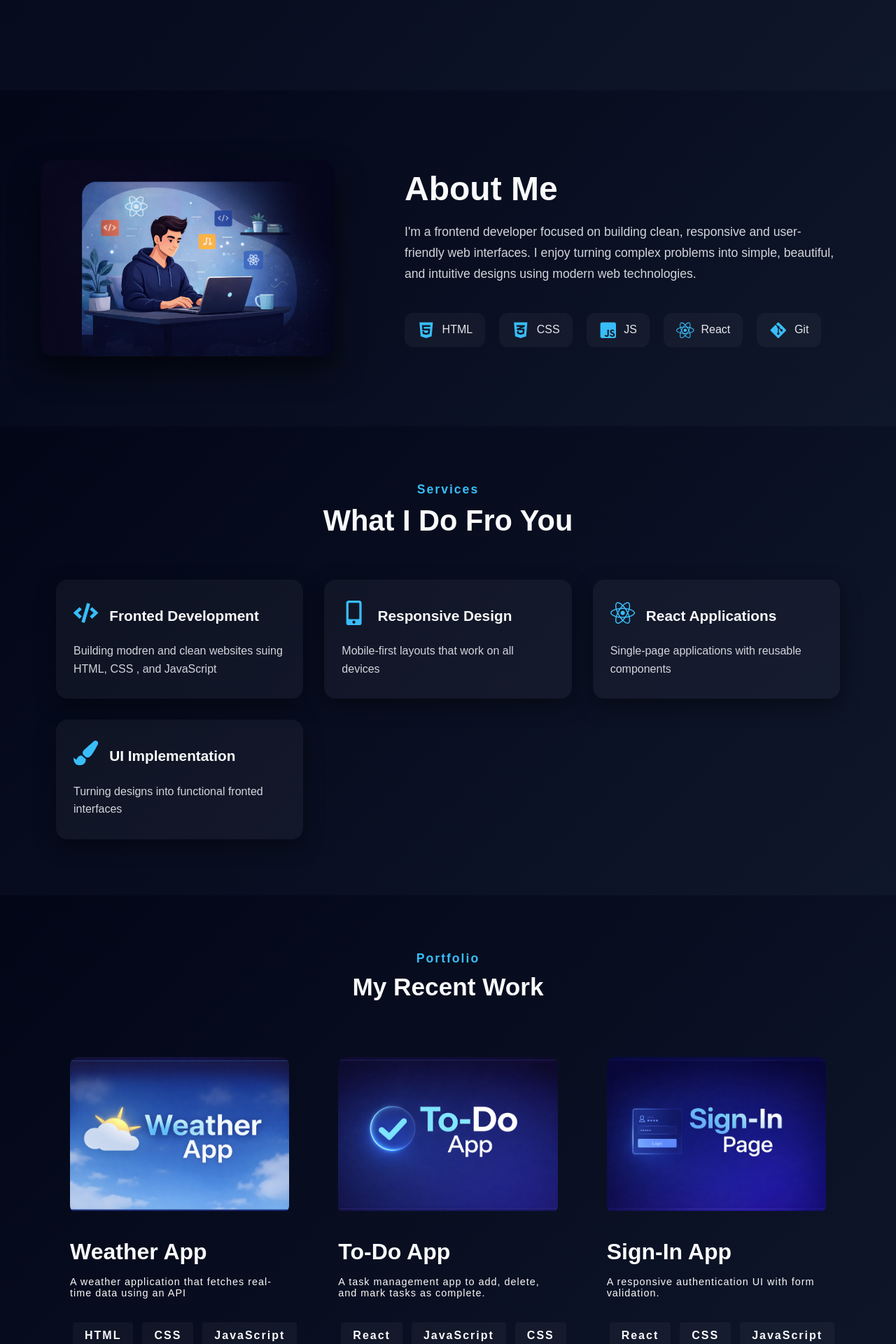
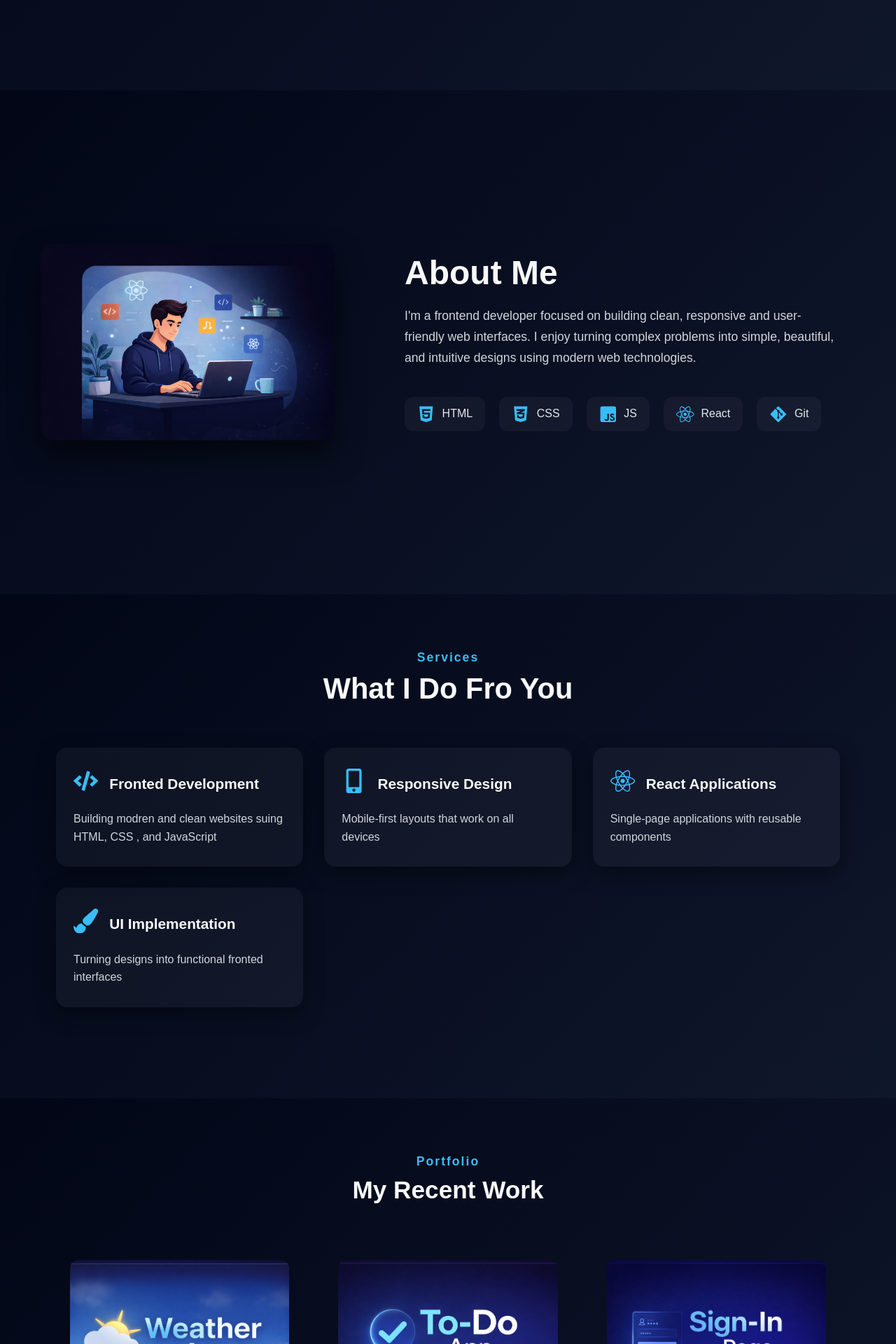
Before and after one commit to Abhay8750/my-portfolio, a React (Vite) app: page / in a window 1280 px wide. Shown: the part 660-2580 px from the top of the page at 70% size. Built offline with nearby package versions, Linux system fonts and the light colour scheme.

Commit message:
Updated design

```diff
--- a/src/components/Header.css
+++ b/src/components/Header.css
@@ -118,6 +118,7 @@
 ========================= */
 @media (max-width: 1024px) {
   .header {
+    min-height: 70vh;
     grid-template-columns: 1fr;
     text-align: center;
     padding: 40px 20px;
--- a/src/componentss/About.css
+++ b/src/componentss/About.css
@@ -6,7 +6,7 @@
 
 /* ABOUT SECTION */
 .about {
-  min-height: auto;
+  min-height: 90vh;
   display: flex;
   align-items: center;
   justify-content: space-between;
@@ -91,6 +91,7 @@
 
 @media (max-width: 1024px) {
   .about {
+    min-height: 70vh;
     flex-direction: column;
     padding: 30px 16px;
     text-align: center;
--- a/src/componentss/contact.css
+++ b/src/componentss/contact.css
@@ -6,6 +6,7 @@
 
 /* ===== CONTACT PAGE ===== */
 .contactpage {
+  min-height: 90vh;
   padding: 80px;
   background: linear-gradient(135deg, #020617, #0f172a);
   color: #f9fafb;
@@ -139,6 +140,7 @@
 /* ===== RESPONSIVE ===== */
 @media (max-width: 1024px) {
   .contactpage {
+    min-height: 70vh;
     padding: 50px 20px;
   }
 
--- a/src/componentss/services.css
+++ b/src/componentss/services.css
@@ -6,7 +6,8 @@
 
 /* SERVICES SECTION */
 .service {
-  min-height: auto;
+
+  min-height: 90vh;
   padding: 80px;
   background: linear-gradient(135deg, #020617, #0f172a);
   color: #f9fafb;
@@ -81,6 +82,7 @@
 /* RESPONSIVE */
 @media (max-width: 768px) {
   .service {
+    min-height: 70vh;
     padding: 40px 16px;
   }
 
@@ -111,6 +113,7 @@
 /*  */
 @media (max-width: 1024px) {
   .service {
+    min-height: 70vh;
     padding: 60px 20px;
   }
 
--- a/src/componentsss/List.css
+++ b/src/componentsss/List.css
@@ -6,9 +6,9 @@
 }
 
 .todo-app {
+  min-height: 60vh;
   background: linear-gradient(135deg, #020617, #0f172a);
   padding: 30px;
-  min-height: auto;
   border-radius: 12px;
   color: white;
   text-align: center;
--- a/src/componentsss/Sign.css
+++ b/src/componentsss/Sign.css
@@ -6,7 +6,7 @@
 }
 
 .signin-page {
-  height: auto;
+  height: 60vh;
   background: linear-gradient(135deg, #020617, #0f172a);
   display: flex;
   justify-content: center;
--- a/src/componentsss/portfolio.css
+++ b/src/componentsss/portfolio.css
@@ -7,6 +7,7 @@
 /* Portfollio */
 
 .Portfollio {
+  min-height: 90vh;
   padding: 80px;
   background: linear-gradient(135deg, #020617, #0f172a);
   color: #f9fafb;
@@ -143,6 +144,7 @@
 
 @media (max-width: 1024px) {
   .Portfollio {
+    min-height: 70vh;
     padding: 50px 20px;
   }
 
--- a/src/componentsss/weather.css
+++ b/src/componentsss/weather.css
@@ -1,5 +1,5 @@
 .weather-container {
-  min-height: auto;
+  min-height:80vh;
   background: linear-gradient(135deg, #020617, #0f172a);
   color: white;
   display: flex;
```
